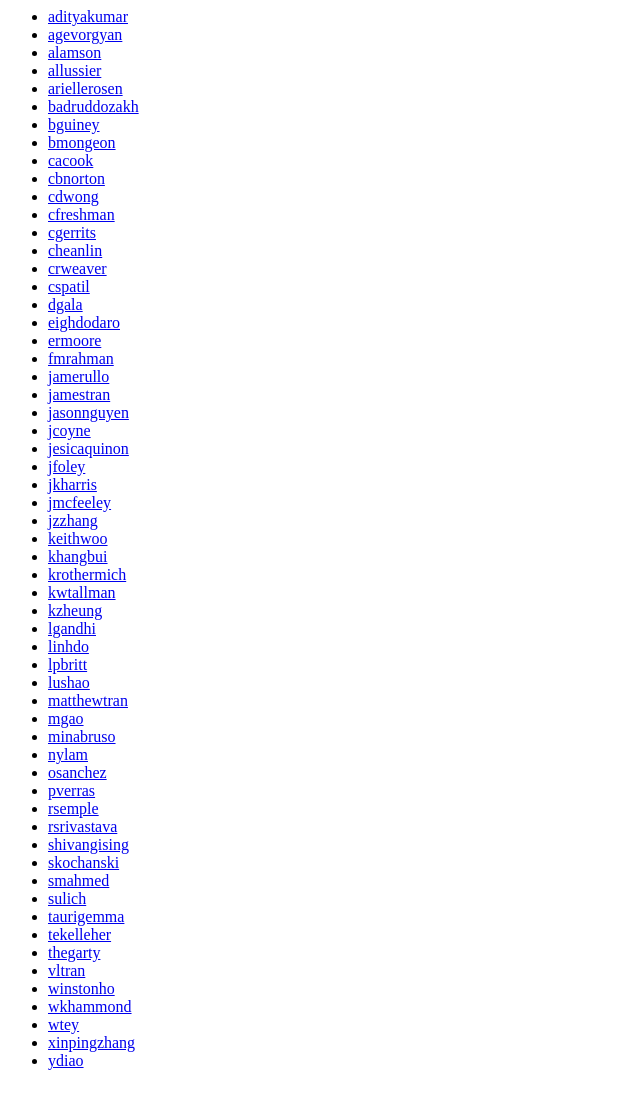
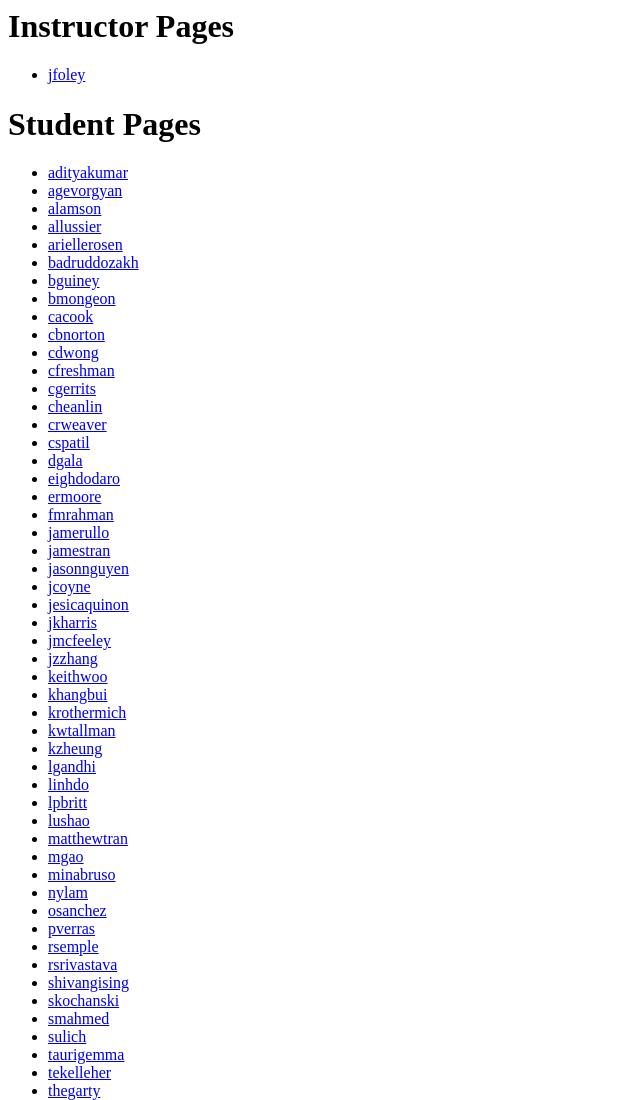
Before and after one commit to jjfiv/cs197u-s2017, a plain HTML site: page students.html in a window 1280 px wide. Shown: the top 1100 px of the page, without its empty margins (0-640 px from the left). Drawn offline with Linux system fonts and the light colour scheme.

Commit message:
startup for lab 6 s2017

```diff
--- a/students.html
+++ b/students.html
@@ -1,5 +1,11 @@
 <html>
 <body>
+<h1>Instructor Pages</h1>
+<ul>
+<li><a href="index.html">jfoley</a></li>
+</ul>
+
+<h1>Student Pages</h1>
 <ul>
 <li><a href="adityakumar.html">adityakumar</a></li>
 <li><a href="agevorgyan.html">agevorgyan</a></li>
@@ -26,7 +32,6 @@
 <li><a href="jasonnguyen.html">jasonnguyen</a></li>
 <li><a href="jcoyne.html">jcoyne</a></li>
 <li><a href="jesicaquinon.html">jesicaquinon</a></li>
-<li><a href="jfoley.html">jfoley</a></li>
 <li><a href="jkharris.html">jkharris</a></li>
 <li><a href="jmcfeeley.html">jmcfeeley</a></li>
 <li><a href="jzzhang.html">jzzhang</a></li>
@@ -60,5 +65,6 @@
 <li><a href="wtey.html">wtey</a></li>
 <li><a href="xinpingzhang.html">xinpingzhang</a></li>
 <li><a href="ydiao.html">ydiao</a></li>
+</ul>
 </body>
-</ul>
+</html>
```
Also changed, not shown: index.html (added, +8 -0 lines).
